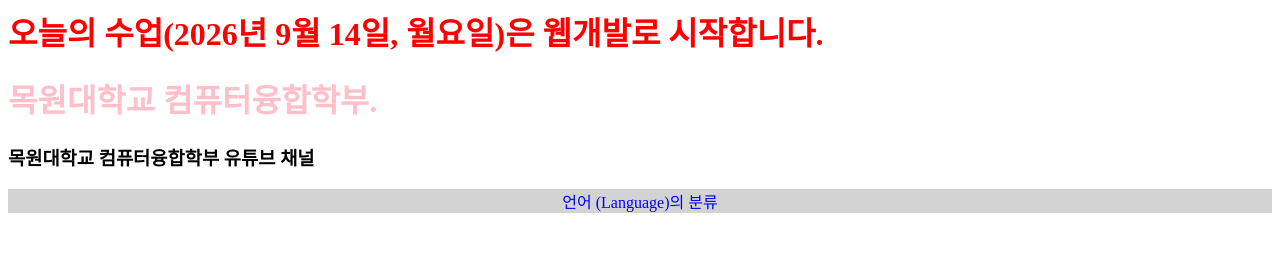
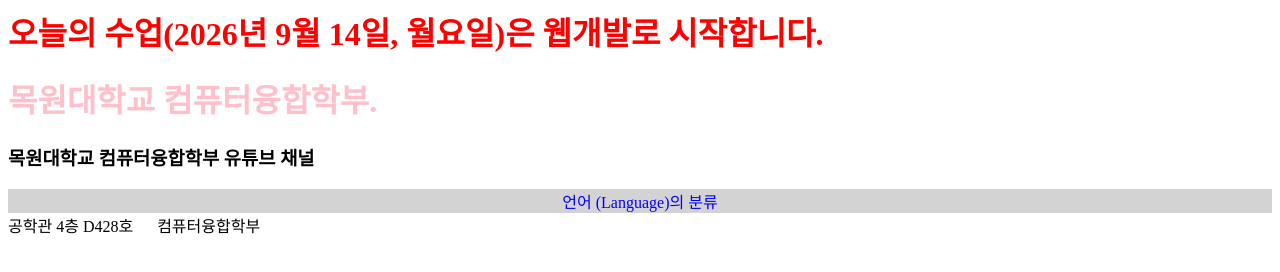
Before and after one commit to imzero281/web260914, a plain HTML site: page index.html in a window 1280 px wide. Drawn offline with Linux system fonts and the light colour scheme.

Commit message:
Update index.html

```diff
--- a/index.html
+++ b/index.html
@@ -7,6 +7,7 @@
     <h1 style="color:pink;">목원대학교 컴퓨터융합학부.</h1>
     <h3> 목원대학교 컴퓨터융합학부 유튜브 채널</h3>
     <div style="color:blue; background-color:lightgray; text-align:center; font-wight:blodl">언어 (Language)의 분류</div>
-    </div>
+
+  <div>공학관 4층 D428호 &nbsp&nbsp&nbsp&nbsp 컴퓨터융합학부</div>
   </body>
 </html>
```
